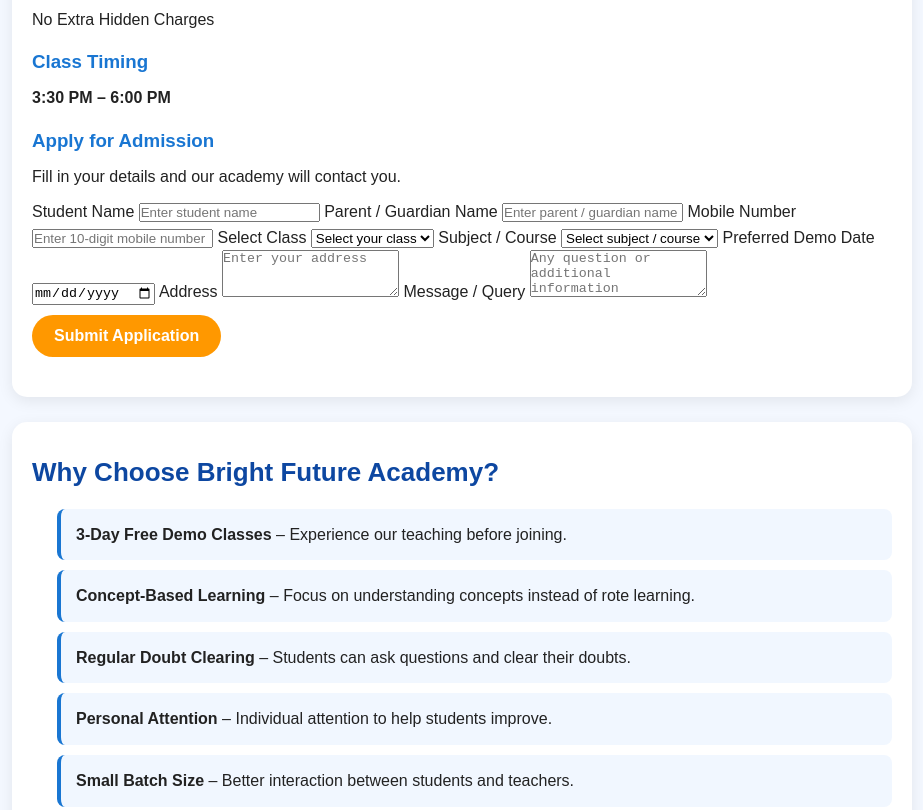
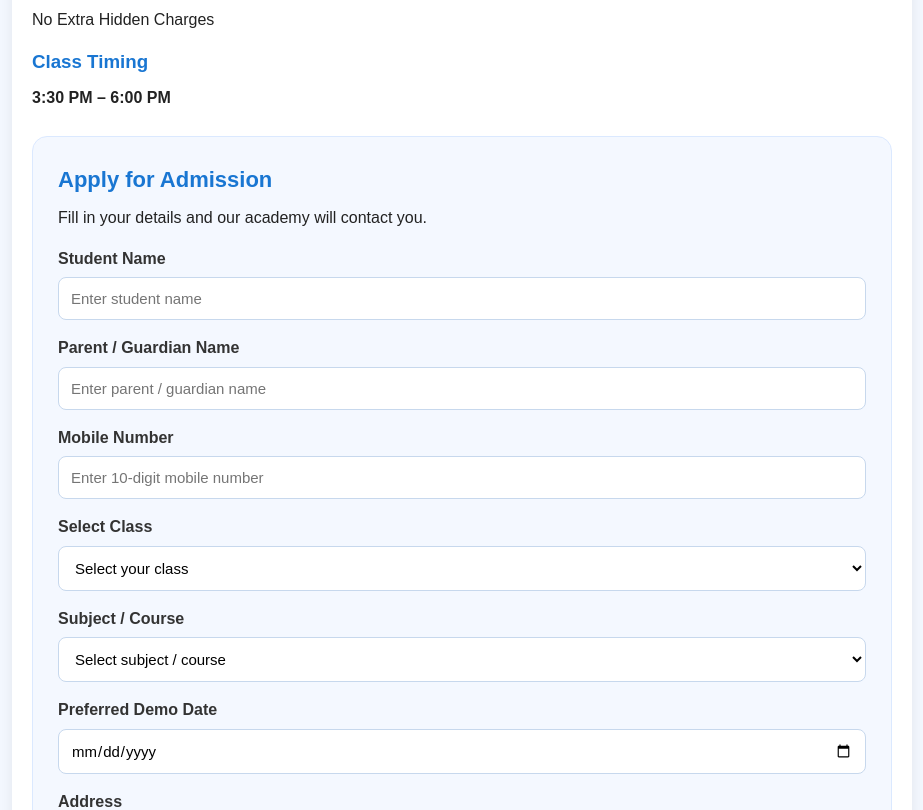
Before and after one commit to s6947909-tech/bright-future-academy, a plain HTML site: page index.html in a window 1280 px wide. Shown: the part 2003-2813 px from the top of the page, without its empty margins (178-1101 px from the left). Drawn offline with Linux system fonts and the light colour scheme.

Commit message:
Update style.css

```diff
--- a/style.css
+++ b/style.css
@@ -282,3 +282,75 @@ footer h3 {
     }
 
 }
+/* ================= ADMISSION FORM ================= */
+
+.admission-form {
+    margin-top: 25px;
+    padding: 25px;
+    background: #f4f8ff;
+    border-radius: 15px;
+    border: 1px solid #dbe9ff;
+}
+
+.admission-form h3 {
+    margin-top: 0;
+    font-size: 22px;
+}
+
+.admission-form label {
+    display: block;
+    margin-top: 15px;
+    margin-bottom: 6px;
+    font-weight: bold;
+    color: #333;
+}
+
+.admission-form input,
+.admission-form select,
+.admission-form textarea {
+    width: 100%;
+    padding: 12px;
+    border: 1px solid #c7d8ed;
+    border-radius: 8px;
+    font-size: 15px;
+    font-family: Arial, sans-serif;
+    background: white;
+    outline: none;
+}
+
+.admission-form input:focus,
+.admission-form select:focus,
+.admission-form textarea:focus {
+    border-color: #1976d2;
+}
+
+.admission-form textarea {
+    resize: vertical;
+}
+
+.submit-btn {
+    width: 100%;
+    margin-top: 22px;
+    background: #1976d2;
+}
+
+.submit-btn:hover {
+    background: #0d47a1;
+}
+
+.form-message {
+    text-align: center;
+    font-weight: bold;
+    margin-top: 15px;
+}
+
+
+/* ================= MOBILE FORM ================= */
+
+@media (max-width: 600px) {
+
+    .admission-form {
+        padding: 18px;
+    }
+
+}
```
